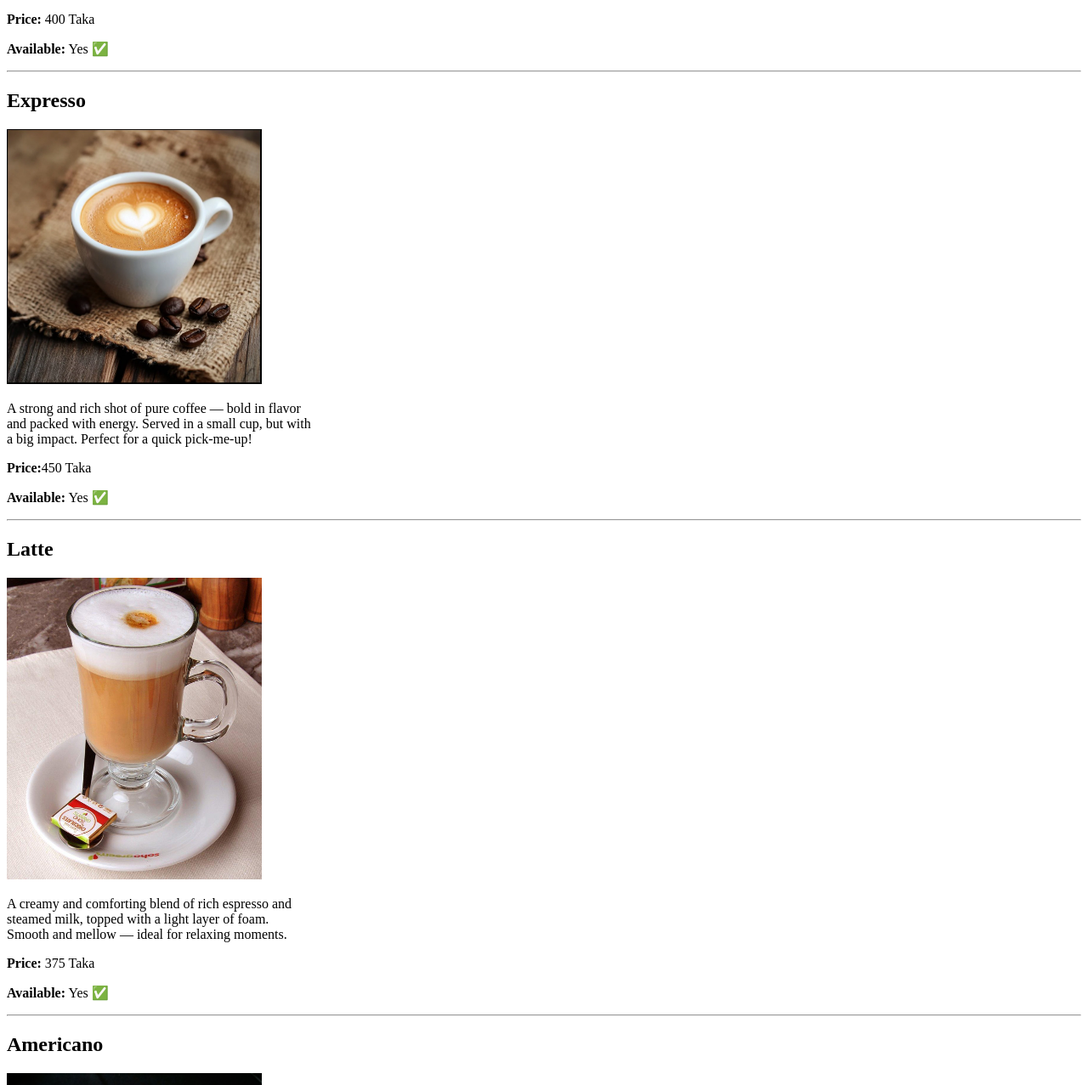
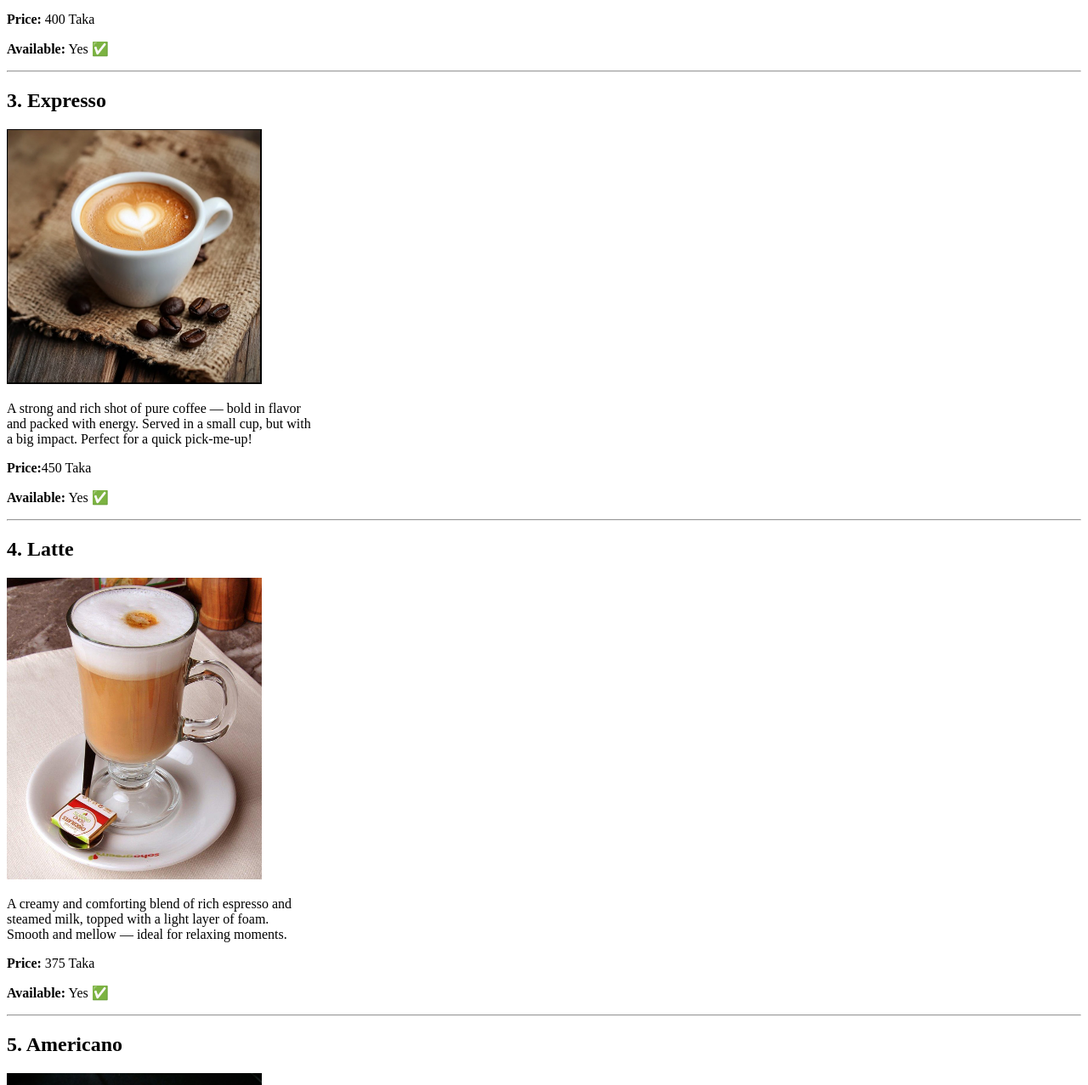
Before and after one commit to emrojahmed7/coffeecorner, a plain HTML site: page menu.html in a window 1280 px wide. Shown: the part 904-2181 px from the top of the page at 85% size. Drawn offline with Linux system fonts and the light colour scheme.

Commit message:
menu.html

```diff
--- a/menu.html
+++ b/menu.html
@@ -39,7 +39,7 @@
     <p><strong>Price:</strong> 400 Taka</p>
     <p><strong>Available:</strong> Yes ✅</p>
  <hr>
-    <h2> Expresso</h2>
+    <h2>3. Expresso</h2>
     <img src="espresso.jpg" alt="Expresso" width="300">
     <p>A strong and rich shot of pure coffee — bold in flavor<br>
          and packed with energy. Served in a small cup, but with<br>
@@ -47,7 +47,7 @@
     <p><strong>Price:</strong>450 Taka</p>
     <p><strong>Available:</strong> Yes ✅</p>
  <hr>
-    <h2>Latte</h2>
+    <h2>4. Latte</h2>
     <img src="latte.jpg" alt="Latte" width="300">
     <p>A creamy and comforting blend of rich espresso and <br>
         steamed milk, topped with a light layer of foam. <br>
@@ -55,7 +55,7 @@
     <p><strong>Price:</strong> 375 Taka</p>
     <p><strong>Available:</strong> Yes ✅</p>
  <hr>
-     <h2>Americano</h2>
+     <h2>5. Americano</h2>
     <img src="americano.jpg" alt="Americano" width="300">
     <p>A smooth, bold coffee made by diluting rich espresso<br>
          with hot water.Perfect for those who enjoy the pure<br>
```
